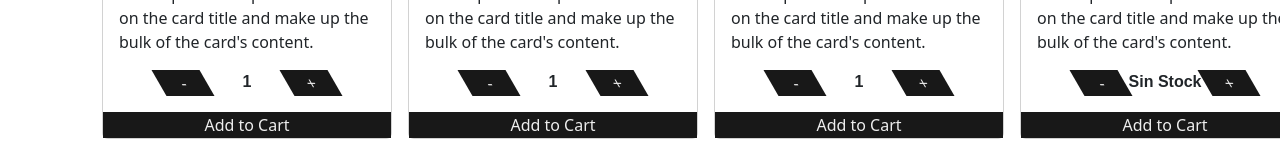
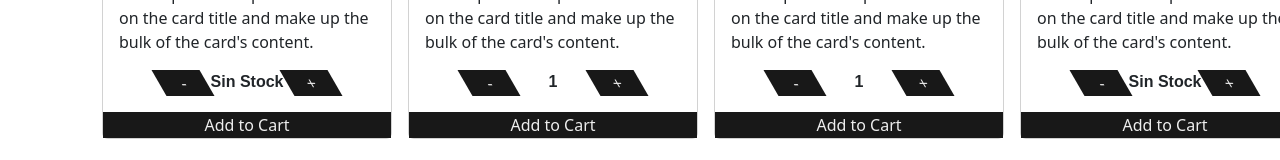
Before and after one commit to aron1984/ch-ronconi, a React (Create React App) app: page / in a window 1280 px wide. Shown: the part 369-529 px from the top of the page. Built offline with nearby package versions, Linux system fonts and the light colour scheme.

Commit message:
Cuarta entrega v1.3 arreglos

```diff
--- a/src/components/ItemCount/ItemCount.jsx
+++ b/src/components/ItemCount/ItemCount.jsx
@@ -1,6 +1,6 @@
 import React, { useState } from 'react';
 import './ItemCount.css';
-import { Card } from 'react-bootstrap';
+
 
 // Step 4: add params to father ItemCount and will be avaiable for children functions IMPORTANT
 export default function ItemCount(props) {
@@ -12,8 +12,6 @@ export default function ItemCount(props) {
     // Step 1: add state
     const [counter, setCounter] = useState(initial);
 
-
-
     // Step 5: create functions + and -
     const decrease = () => {
         if (counter > 0) {
@@ -22,22 +20,21 @@ export default function ItemCount(props) {
     }
 
     const increase = () => {
-
         if (counter < stock) {
             setCounter(counter => counter + 1);
         }
     }
 
     // Step 7: create function add to cart
-    // I know that the component stateless will have a params called 'product'
+    // I know that the component stateless will have a props called 'product'
     const onAdd = () => {
-        if (stock !== 0){
+        if (stock !== 0) {
             if (counter !== 0) {
-                let x = counter;
-                let productName = props.product;
+                const x = counter;
+                const productName = props.product;
                 console.log('Se agregaron ', x, ' productos: ', productName)
             }
-        }else{
+        } else {
             console.log('No hay disponible');
         }
     }
--- a/src/components/ItemListContainer.jsx
+++ b/src/components/ItemListContainer.jsx
@@ -6,12 +6,11 @@ import './ItemListContainer.css';
 export default function ItemListContainer() {
 
   // let product = ['Zapatillas','Remeras','Conjunto','Medias'] ;
-  let product = [{id:1, name:'Zapatillas', stock: 10},{id:2, name:'Remeras', stock: 5},{id:3, name:'Conjunto', stock:7},{id:4, name:'Medias', stock:0}] ;
+  let product = [{id:1, name:'Zapatillas', stock: 0},{id:2, name:'Remeras', stock: 5},{id:3, name:'Conjunto', stock:7},{id:4, name:'Medias', stock:0}] ;
 
   // arrow function ???
   // no se si está bien el return, si lo saco no funciona
   const productList =  product.map((product) => {
-
 
     // En esta lína tengo dudas: es la forma que no me da error.
     return (
```
